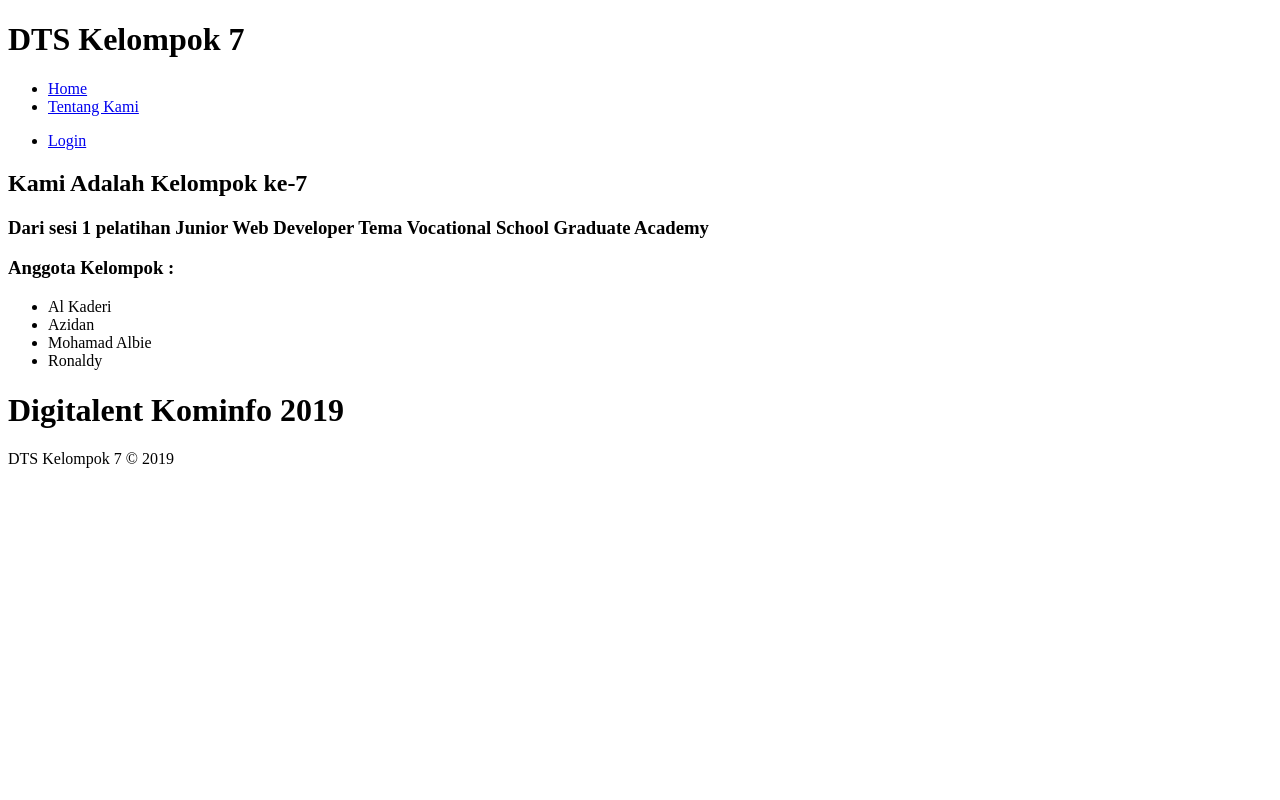
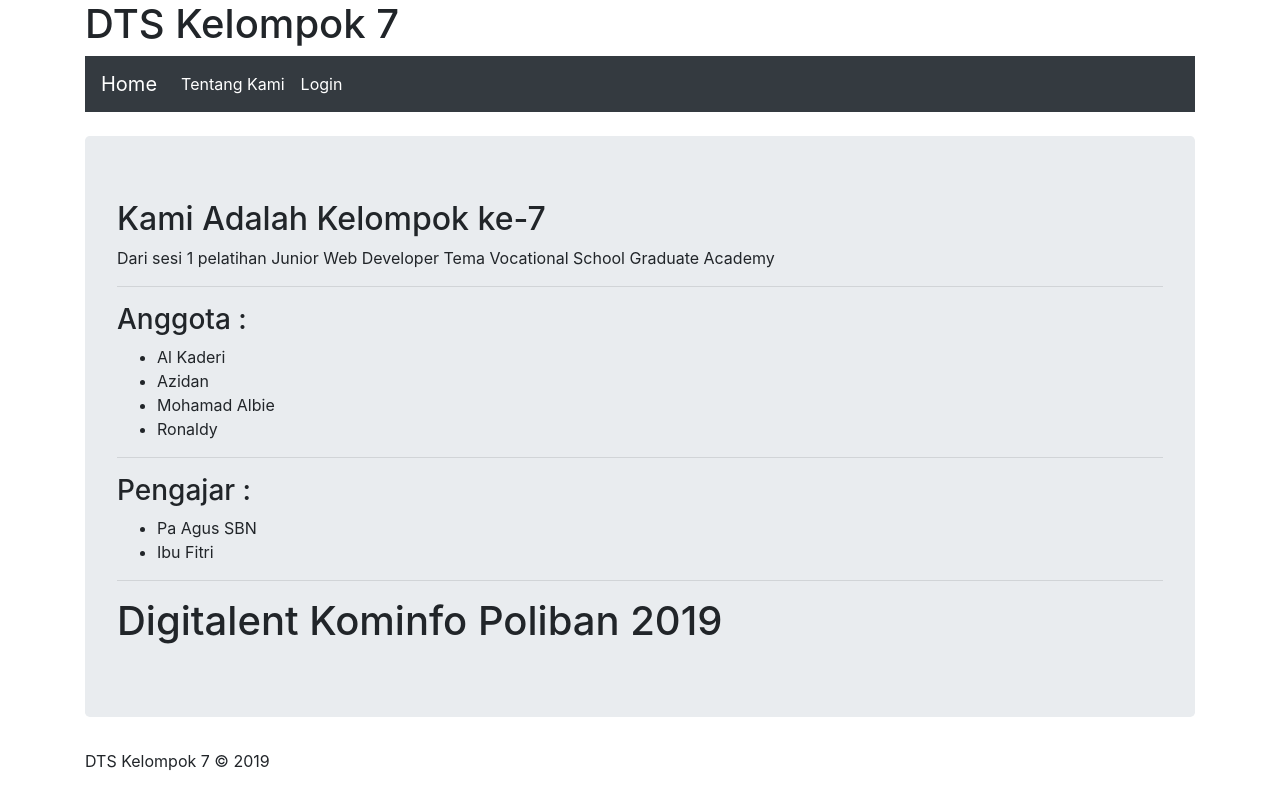
Before and after one commit to alHasandev/project_keanggotaan, a PHP site: page /tentang.php in a window 1280 px wide. Run offline with PHP 8.4, Linux system fonts and the light colour scheme.

Commit message:
menambahkan style ke tentang

```diff
--- a/tentang.php
+++ b/tentang.php
@@ -6,38 +6,64 @@
   <meta name="viewport" content="width=device-width, initial-scale=1.0">
   <meta http-equiv="X-UA-Compatible" content="ie=edge">
   <title>Tentang Kelompok 7</title>
+  <link rel="stylesheet" href="style/bootstrap.min.css">
 </head>
 
 <body>
+  <div class="container">
     <header>
       <h1>DTS Kelompok 7</h1>
-    <nav>
-      <ul class="nav-left">
-        <li><a href="index.php">Home</a></li>
-        <li><a href="tentang.php">Tentang Kami</a></li>
+      <nav class="navbar navbar-expand-lg navbar-light bg-light navbar navbar-dark bg-dark">
+        <a class="navbar-brand" href="index.php">Home</a>
+        <button class="navbar-toggler" type="button" data-toggle="collapse" data-target="#navbarSupportedContent" aria-controls="navbarSupportedContent" aria-expanded="false" aria-label="Toggle navigation">
+          <span class="navbar-toggler-icon"></span>
+        </button>
+
+        <div class="collapse navbar-collapse" id="navbarSupportedContent">
+          <ul class="navbar-nav mr-auto">
+            <li class="nav-item active">
+              <a class="nav-link" href="tentang.php">Tentang Kami <span class="sr-only">(current)</span></a>
+            </li>
+            <li class="nav-item active">
+              <a class="nav-link" href="login.php">Login<span class="sr-only">(current)</span></a>
+            </li>
+
           </ul>
-      <ul class="nav-right">
-        <li><a href="login.php">Login</a></li>
-      </ul>
+
+        </div>
       </nav>
     </header>
+    <br>
+    <!-- bagian html header -->
 
-  <div class="container">
+    <div class="jumbotron">
       <h2>Kami Adalah Kelompok ke-7</h2>
-    <h3>Dari sesi 1 pelatihan Junior Web Developer Tema Vocational School Graduate Academy</h3>
-    <h3>Anggota Kelompok :</h3>
+      <p>Dari sesi 1 pelatihan Junior Web Developer Tema Vocational School Graduate Academy</p>
+      <hr>
+      <h3>Anggota :</h3>
       <ul>
         <li>Al Kaderi</li>
         <li>Azidan</li>
         <li>Mohamad Albie</li>
         <li>Ronaldy</li>
       </ul>
-    <h1>Digitalent Kominfo 2019</h1>
+      <hr>
+      <h3>Pengajar :</h3>
+      <ul>
+        <li>Pa Agus SBN</li>
+        <li>Ibu Fitri</li>
+      </ul>
+      <hr>
+      <h1>Digitalent Kominfo Poliban 2019</h1>
     </div>
 
     <footer>
       <p>DTS Kelompok 7 &copy; 2019</p>
     </footer>
+  </div>
+
+  <script src="js/jquery-3.4.1.min.js"></script>
+  <script src="js/bootstrap.min.js"></script>
 </body>
 
 </html>
```
Also changed, not shown: index.php (+5 -4 lines). Lines whose indentation alone changed are shown as unchanged.
